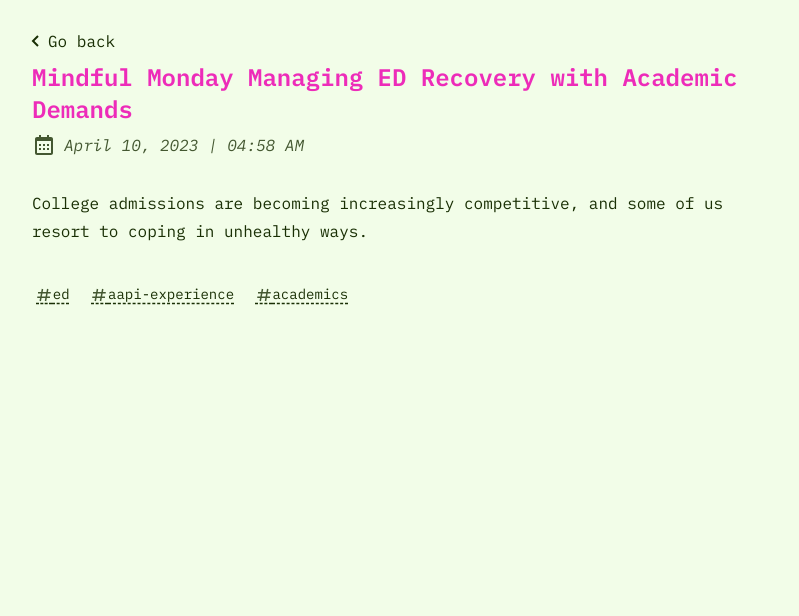
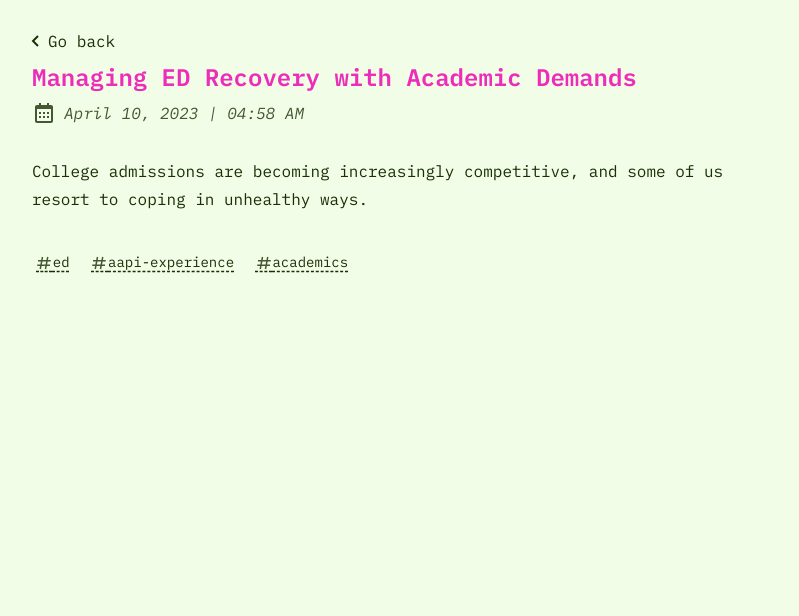
Before and after one commit to kagamak/astro-paper, an Astro site: page /posts/how-to-configure-astropaper-theme in a window 1280 px wide. Shown: the part 108-724 px from the top of the page, without its empty margins (240-1039 px from the left). Built offline with nearby package versions, Linux system fonts and the light colour scheme; Astro itself is replaced by a stand-in of ours.

Commit message:
Update how-to-configure-astropaper-theme.md

```diff
--- a/src/content/blog/how-to-configure-astropaper-theme.md
+++ b/src/content/blog/how-to-configure-astropaper-theme.md
@@ -1,7 +1,7 @@
 ---
 author: Emelie Nguyen
 pubDatetime: 2023-04-10T04:58:53Z
-title: Mindful Monday Managing ED Recovery with Academic Demands
+title: Managing ED Recovery with Academic Demands
 postSlug: how-to-configure-astropaper-theme
 featured: true
 draft: false
```
